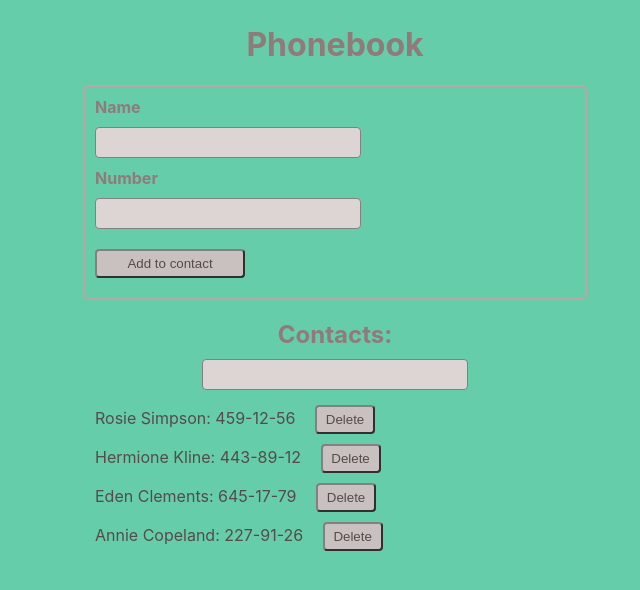
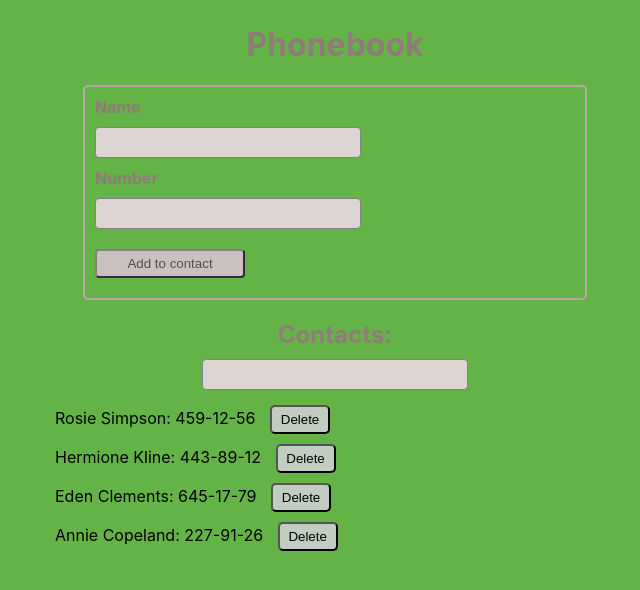
Before and after one commit to NPC-Roman/goit-react-hw-02-phonebook, a React (Create React App) app: page / in a window 1280 px wide. Shown: the top 590 px of the page, without its empty margins (305-945 px from the left). Built offline with nearby package versions, Linux system fonts and the light colour scheme.

Commit message:
Change 05

```diff
--- a/src/components/App.jsx
+++ b/src/components/App.jsx
@@ -59,8 +59,5 @@ class App extends Component {
       </>
     )
   }
-
 };
-
-
 export default App
--- a/src/components/Contacts/Contacts.module.css
+++ b/src/components/Contacts/Contacts.module.css
@@ -1,28 +1,32 @@
 .contactList {
+    width: 600px;
+    margin: 0 auto;
+
     list-style: none;
-    width: 520px;
-    margin: 0 auto;
 }
 
 .contactListItem {
     margin-top: 10px;
-    color:  rgb(85, 75, 75);
+    color:  #000000;
 }
 
 .btnContactList {
-    margin-left: 15px;
+    width: 60px;
+
+    margin-left: 10px;
     padding: 5px;
-    width: 60px;
+
+    background-color: #C1CDC1;
+    border-color: #000000;
+
+    border-radius: 5px;
+    color: #000000;
+    transition: background-color 500ms;
+
     cursor: pointer;
-    background-color: rgb(201, 192, 192);
-    border-color: rgb(133, 128, 128);
-    border-radius: 4px;
-    color: rgb(85, 75, 75);
-    transition: background-color 500ms;
 }
 
 .btnContactList:hover{
-    background-color: rgb(145, 122, 122);
-    border-color: rgb(104, 93, 93);
+    background-color: #634456;
     color: #fff;
-    }
+}
--- a/src/index.css
+++ b/src/index.css
@@ -1,7 +1,8 @@
 @import-normalize; /* bring in normalize.css styles */
 
 body {
-  background-color: mediumaquamarine;
+  background-color: #63b346;
+  list-style: none;
   margin: 0;
   font-family: -apple-system, BlinkMacSystemFont, 'Segoe UI', 'Roboto', 'Oxygen',
     'Ubuntu', 'Cantarell', 'Fira Sans', 'Droid Sans', 'Helvetica Neue',
```
Also changed, not shown: jsconfig.json (line endings or trailing spaces).
